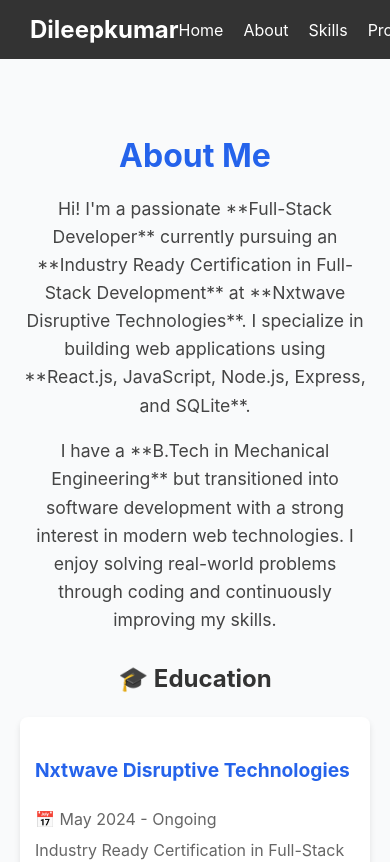
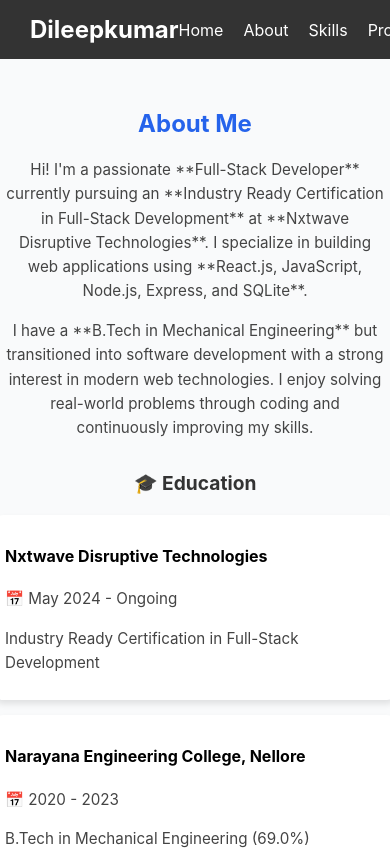
Before and after one commit to kuppaDileepkumar/My-portfolio, a React (Create React App) app: page /about in a window 390 px wide. Shown: the top 862 px of the page. Built offline with nearby package versions, Linux system fonts and the light colour scheme.

Commit message:
Update About.css

```diff
--- a/src/components/About.css
+++ b/src/components/About.css
@@ -1,6 +1,6 @@
 .about {
   background-color: #f9fafb;
-    padding: 50px 20px;
+  padding: 50px 5%;
   text-align: center;
 }
 
@@ -31,6 +31,9 @@
 .education {
   text-align: left;
   margin-top: 20px;
+  display: flex;
+  flex-direction: column;
+  align-items: center;
 }
 
 .edu-item {
@@ -39,15 +42,58 @@
   border-radius: 8px;
   box-shadow: 0 4px 6px rgba(0, 0, 0, 0.1);
   margin-bottom: 15px;
+  width: 100%;
+  max-width: 600px;
 }
 
-  .edu-item h4 {
-    font-size: 1.2rem;
-    color: #2563eb;
+/* Make text responsive */
+.about h2, .about p, h3, .edu-item h4, .edu-item p {
+  transition: all 0.3s ease-in-out;
 }
 
-  .edu-item p {
+/* Responsive Design */
+@media (max-width: 768px) {
+  .about {
+    padding: 40px 10px;
+  }
+
+  .about h2 {
+    font-size: 1.8rem;
+  }
+
+  .about p {
     font-size: 1rem;
-    color: #666;
-    margin: 5px 0;
   }
+
+  h3 {
+    font-size: 1.3rem;
+  }
+
+  .edu-item {
+    width: 90%;
+    padding: 12px;
+  }
+}
+
+@media (max-width: 480px) {
+  .about {
+    padding: 30px 5px;
+  }
+
+  .about h2 {
+    font-size: 1.5rem;
+  }
+
+  .about p {
+    font-size: 0.95rem;
+  }
+
+  h3 {
+    font-size: 1.2rem;
+  }
+
+  .edu-item {
+    width: 100%;
+    padding: 10px;
+  }
+}
```
Lines whose indentation alone changed are shown as unchanged.
